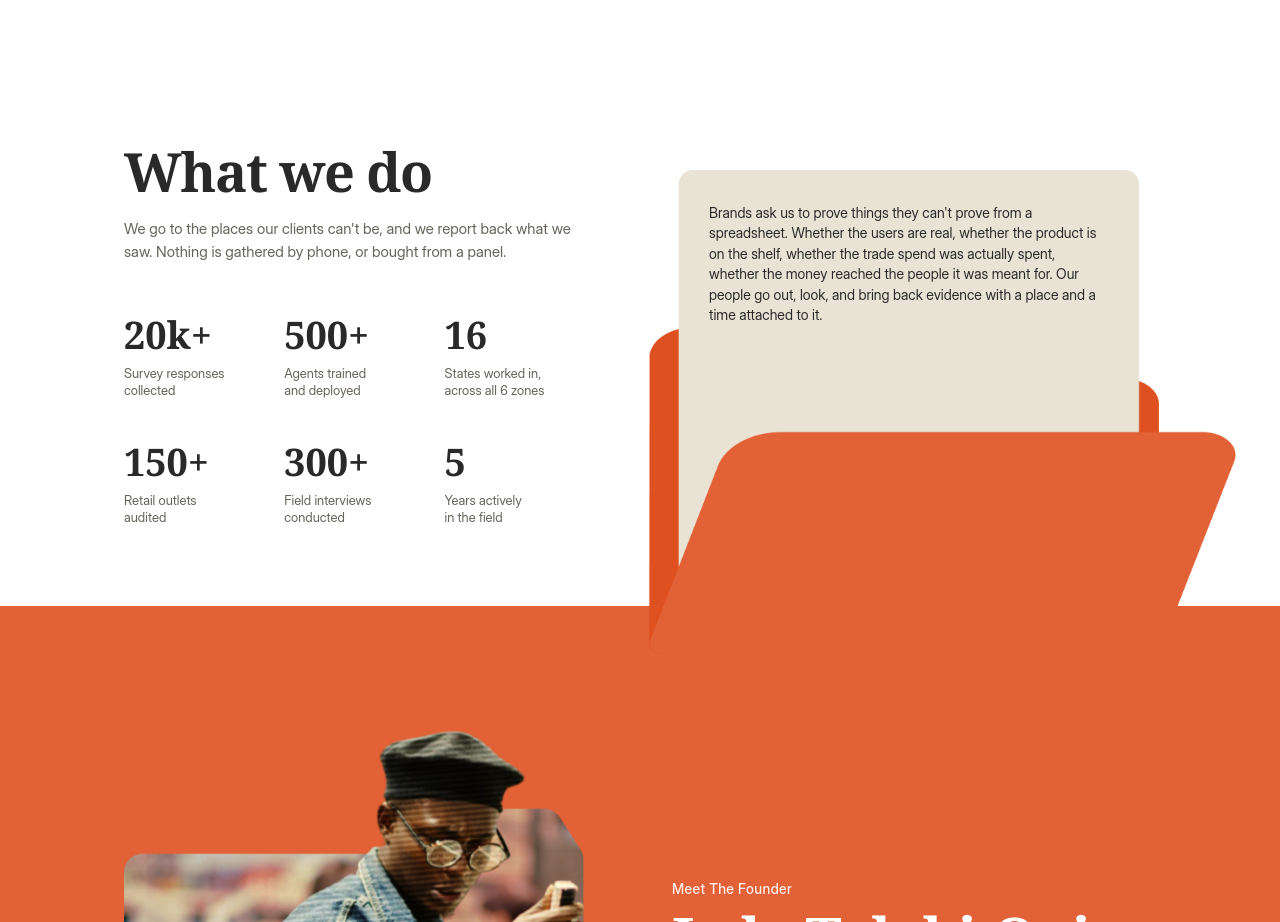
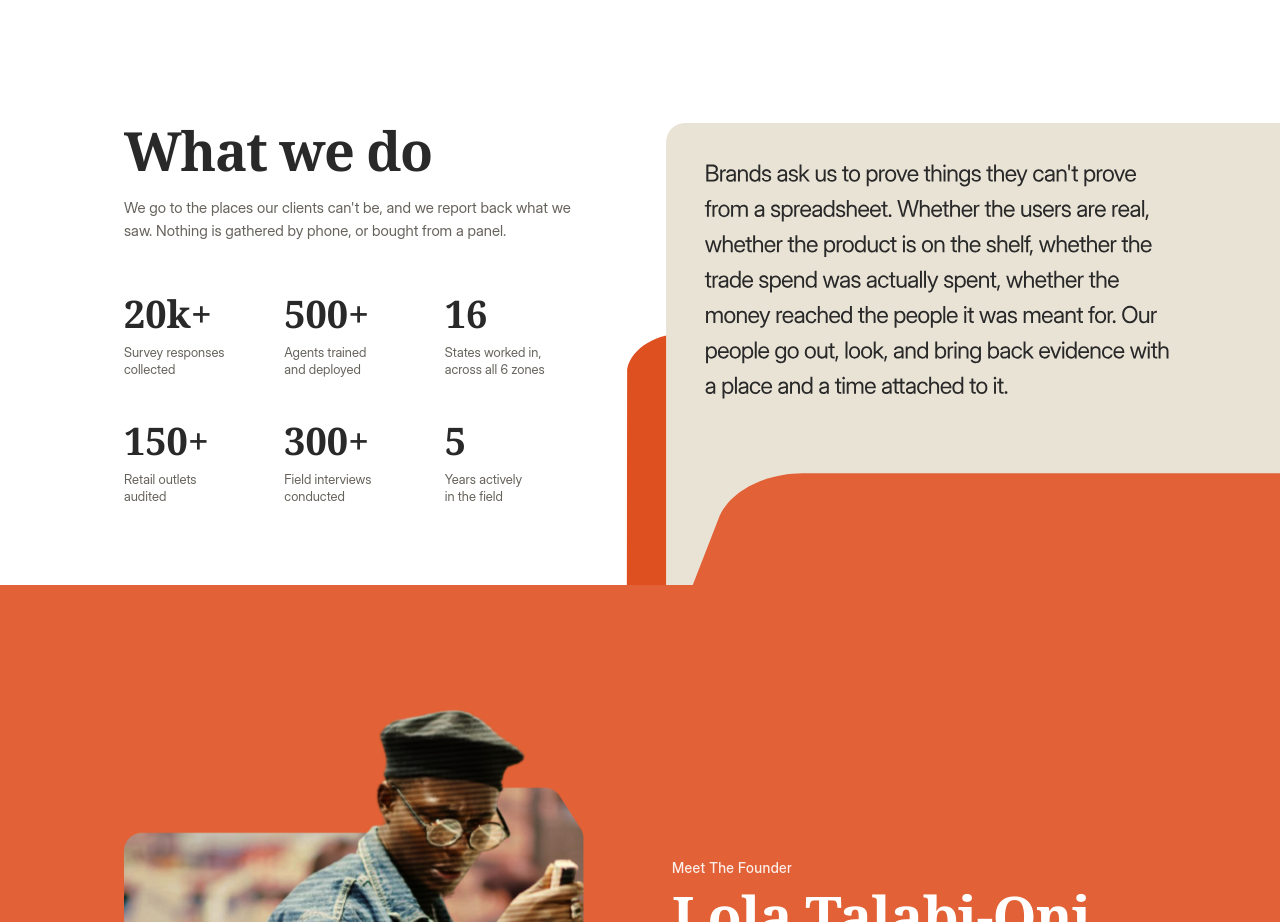
Before and after one commit to Malokunlabs/eri, a Next.js app: page /about in a window 1280 px wide. Shown: the part 800-1722 px from the top of the page. Built offline with nearby package versions, Linux system fonts and the light colour scheme; no server answers.

Commit message:
feat: add desktop-specific SVG illustration to about page layout

```diff
--- a/src/components/about/about-page-content.tsx
+++ b/src/components/about/about-page-content.tsx
@@ -75,7 +75,7 @@ export function AboutPageContent() {
         className="relative overflow-x-clip pt-16 pb-0 -mb-0.5 sm:pt-24 sm:-mb-1 lg:pt-36 lg:mb-0"
       >
         <Container size="insights">
-          <div className="grid grid-cols-1 items-end gap-10 lg:grid-cols-[minmax(0,1fr)_minmax(0,1.1fr)] lg:gap-14">
+          <div className="grid grid-cols-1 items-end gap-10 lg:grid-cols-[minmax(0,1fr)_minmax(0,1.15fr)] lg:gap-8">
             {/* Left Column: Heading, intro, and stats grid */}
             <div className="flex min-w-0 flex-col justify-center lg:pb-20 lg:pr-4">
               <h2
@@ -105,18 +105,19 @@ export function AboutPageContent() {
               </div>
             </div>
 
-            {/* Right Column: Folder positioned on the right and touching the bottom */}
-            <div className="relative flex min-w-0 justify-end self-end translate-y-0.5 sm:translate-y-1 lg:-mr-12 xl:-mr-20 lg:translate-y-8 xl:translate-y-12">
-              <div className="relative aspect-783/640 w-[110vw] shrink-0 -mr-[calc(0.75rem+18.2vw)] sm:mr-0 sm:w-125 lg:w-full lg:max-w-165">
+            {/* Right Column: Mobile uses folder.png, desktop uses rightside-desktop.svg */}
+
+            {/* Mobile only: folder.png with text overlay */}
+            <div className="relative flex min-w-0 justify-end self-end translate-y-0.5 sm:translate-y-1 lg:hidden">
+              <div className="relative aspect-783/640 w-[110vw] shrink-0 -mr-[calc(0.75rem+18.2vw)] sm:mr-0 sm:w-125">
                 <Image
                   src="/images/about/folder.png"
                   alt=""
                   fill
-                  sizes="(max-width: 639px) 110vw, (max-width: 1023px) 500px, 660px"
+                  sizes="(max-width: 639px) 110vw, 500px"
                   className="pointer-events-none object-contain object-bottom"
                   priority
                 />
-
                 {/* Text overlay — mathematically locked to the beige paper inside folder.png */}
                 <div
                   className="absolute flex flex-col justify-start overflow-hidden"
@@ -142,9 +143,28 @@ export function AboutPageContent() {
                 </div>
               </div>
             </div>
+
+            {/* Desktop only: rightside-desktop.svg bleeding to the right edge */}
+            <div className="relative hidden self-end lg:block">
+              {/* Negative right margin bleeds SVG to the viewport right edge */}
+              <div
+                className="relative"
+                style={{ marginRight: "calc(-1 * max(0px, (100vw - 1096px) / 2 + 32px))" }}
+              >
+                <Image
+                  src="/images/about/rightside-desktop.svg"
+                  alt="What we do — Brands ask us to prove things they can't prove from a spreadsheet"
+                  width={652}
+                  height={457}
+                  className="h-auto w-full"
+                  priority
+                />
+              </div>
+            </div>
           </div>
         </Container>
       </section>
+
 
       {/* Section 3: Meet The Founders */}
       <section aria-label="Meet The Founders">
```
Also changed, not shown: public/images/about/rightside-desktop.svg (added).
